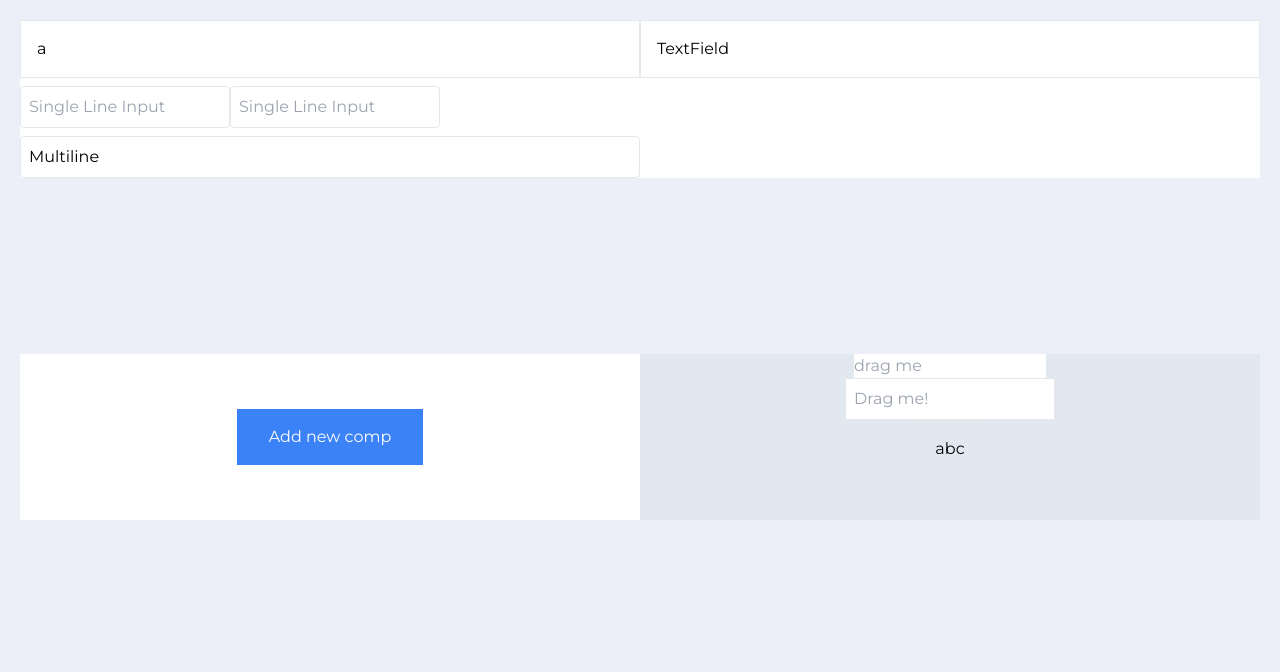
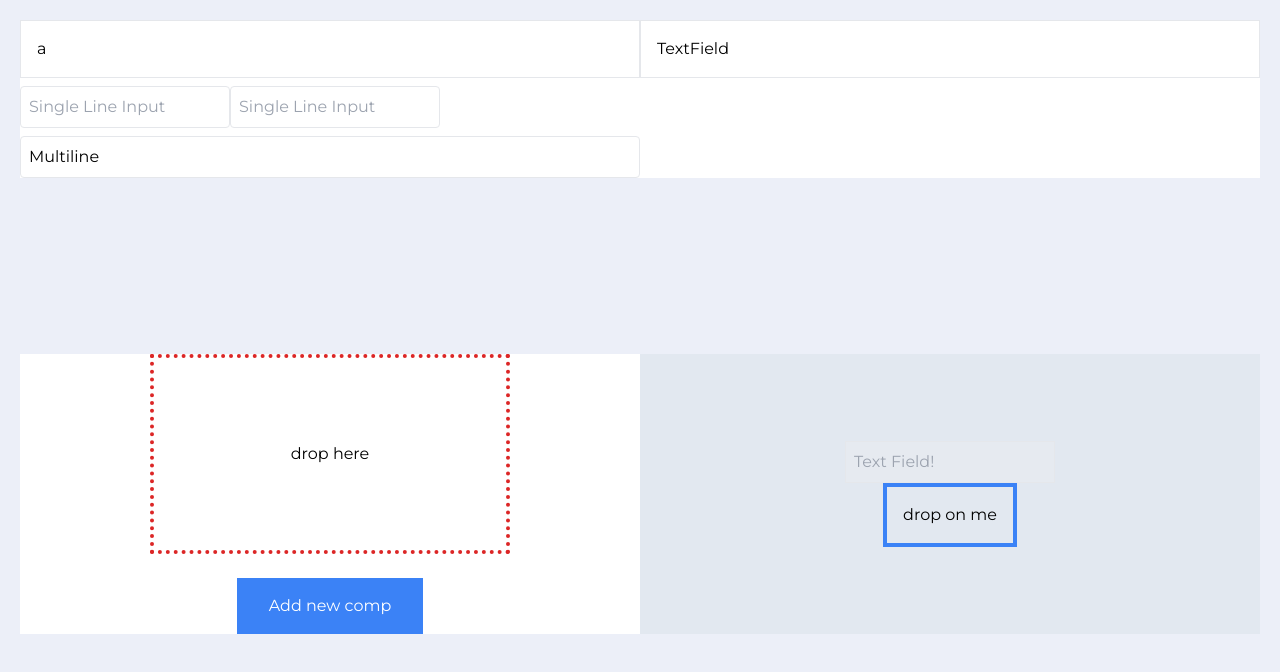
Before and after one commit to zeeshanhaider5121472/NextJS-Business-Management-System, a Next.js app: page /newtask/createTemplate in a window 1280 px wide. Shown: the top 672 px of the page. Built offline with nearby package versions, Linux system fonts and the light colour scheme.

Commit message:
dnd test working functionally

```diff
--- a/src/app/components/rightsplitscreen_comp/home_comp/newtask_comp/Tt2.tsx
+++ b/src/app/components/rightsplitscreen_comp/home_comp/newtask_comp/Tt2.tsx
@@ -20,13 +20,68 @@ interface DragDropProps {
   type: string;
 }
 
+const AllComp: React.FC<{ item: ComponentStateProps }> = ({ item }) => {
+  const { isOver, setNodeRef } = useDroppable({
+    id: item.id,
+  });
+
+  const style = {
+    color: isOver ? "green" : undefined,
+    backgroundColor: isOver ? "lightgreen" : undefined,
+  };
+  return (
+    <div
+      key={item.id}
+      ref={setNodeRef}
+      style={style}
+      className="items-center justify-center p-4 mb-6  border-4 border-dotted border-red-600 bordered"
+    >
+      {item.taskcomponents.length === 0
+        ? item.maincomponent
+        : item.taskcomponents}
+    </div>
+  );
+};
+
 const Tt2 = () => {
-  const [components, setComponents] = useState<ComponentStateProps[]>([]);
-  console.log("checking TT");
+  const [components, setComponents] = useState<ComponentStateProps[]>([
+    {
+      id: 0,
+      taskname: "Task 0",
+      maincomponent: (
+        <div className="flex flex-row w-80 h-40 bg-transparent items-center justify-center cursor-default">
+          drop here
+        </div>
+      ),
+      taskcomponents: [],
+    },
+  ]);
   const [droppedItem, setDroppedItem] = useState<React.ReactNode>();
 
   const handleDragEnd = (event: DragEndEvent) => {
-    setDroppedItem(event.active.data.current as any);
+    // if (active.id !== over?.id) {
+    const taskindex: number = event.over?.id as number;
+    console.log(event.over?.id);
+    console.log(event.active?.id);
+    //adds the new component to the array of components
+    if (
+      event.active?.id == "draggable-textfield" &&
+      (event.over?.id as number) >= 0
+    ) {
+      setComponents((prevComponents) => {
+        const updatedComponents = [...prevComponents];
+        updatedComponents[taskindex].taskcomponents = [
+          ...updatedComponents[taskindex].taskcomponents,
+          event.active.data.current as any,
+        ];
+        return updatedComponents;
+      });
+    }
+  };
+
+  // if (event.active?.id == "draggable-textfield" && event.over?.id) {
+  //   setDroppedItem(event.active.data.current as any);
+  // }
 
   // if (active.id !== over?.id) {
   //   setDroppedItem({
@@ -34,7 +89,7 @@ const Tt2 = () => {
   //     type: active.data.current?.type || "",
   //   });
   // }
-  };
+  // };
 
   return (
     <DndContext onDragEnd={handleDragEnd}>
@@ -42,12 +97,9 @@ const Tt2 = () => {
         <section className="flex flex-col w-full items-center justify-center">
           {droppedItem}
           <div>
-            {components.map((item: ComponentStateProps, index: number) => (
-              <div key={item.id}>
-                {item.taskcomponents.length == 0
-                  ? item.maincomponent
-                  : item.taskcomponents}
-              </div>
+            {components.map((item, index) => (
+              //  {item.maincomponent}
+              <AllComp item={item} />
             ))}
           </div>
           <button
@@ -60,7 +112,7 @@ const Tt2 = () => {
                 id: lastid,
                 taskname: `Task ${lastid}`,
                 maincomponent: (
-                  <div className="flex flex-row mb-6 w-80 border-4 border-dotted border-red-600 bordered h-40 bg-white items-center justify-center">
+                  <div className="flex flex-row w-80 h-40 bg-transparent items-center justify-center">
                     drop here
                   </div>
                 ),
@@ -77,7 +129,6 @@ const Tt2 = () => {
           </button>
         </section>
         <section className="flex flex-col w-full bg-slate-200 items-center justify-center">
-          <input placeholder="drag me" />
           {/* <DraggableTextField1 id="text Field" /> */}
           <DraggableTextField />
           <DroppableArea id="droppable-area" />
@@ -89,8 +140,10 @@ const Tt2 = () => {
 
 export function DraggableTextField() {
   const { attributes, listeners, setNodeRef, transform } = useDraggable({
-    id: "draggable-textfield11",
-    data: <div>bca</div>,
+    id: "draggable-textfield",
+    data: (
+      <input type="text" placeholder="Text Field!" className="border p-2" />
+    ),
   });
 
   const style = transform
@@ -102,9 +155,10 @@ export function DraggableTextField() {
   return (
     <div ref={setNodeRef} style={style} {...listeners} {...attributes}>
       <input
+        disabled
         type="text"
-        placeholder="Drag me!"
-        className="border p-2 cursor-move"
+        placeholder="Text Field!"
+        className="border p-2 cursor-move read-only"
       />
     </div>
   );
@@ -125,8 +179,12 @@ export function DroppableArea({ id }: DroppableAreaProps) {
   };
 
   return (
-    <div ref={setNodeRef} style={style} className="border p-4 min-h-[100px]">
-      abc
+    <div
+      ref={setNodeRef}
+      style={style}
+      className="border-blue-500 items-center justify-center p-4 border-4 "
+    >
+      drop on me
     </div>
   );
 }
@@ -137,3 +195,26 @@ export default Tt2;
 // how to get item from draggable
 // hot to store item from draggable at droppable
 // then push item inside array
+
+// const [components, setComponents] = useState<ComponentStateProps[]>([
+//   {
+//     id: 0,
+//     taskname: "Task 0",
+//     maincomponent: (
+//       <div className="flex flex-row mb-6 w-80 border-4 border-dotted border-red-600 bordered h-40 bg-white items-center justify-center">
+//         drop here
+//       </div>
+//     ),
+//     taskcomponents: [<div key="task0">1 inside</div>],
+//   },
+//   {
+//     id: 1,
+//     taskname: "Task 1",
+//     maincomponent: (
+//       <div className="flex flex-row mb-6 w-80 border-4 border-dotted border-red-600 bordered h-40 bg-white items-center justify-center">
+//         drop here
+//       </div>
+//     ),
+//     taskcomponents: [<div key="task1">2.1 inside</div>],
+//   },
+// ]);
```
Lines whose indentation alone changed are shown as unchanged.
